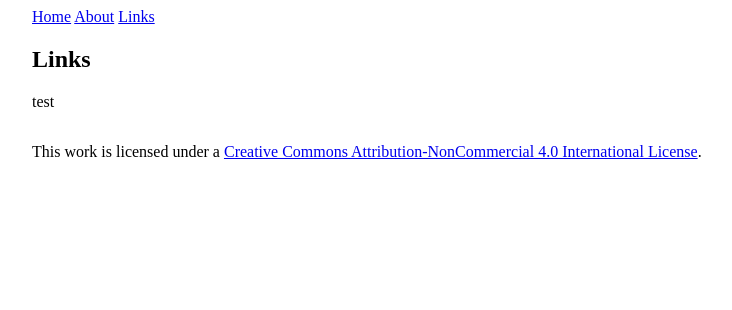
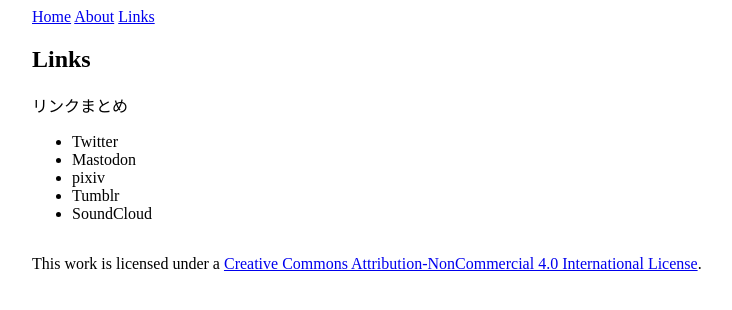
Before and after one commit to keynote-mi/keynote-mi.github.io, a Jekyll site: the page built from links/index.md, in a window 1280 px wide. Shown: the top 310 px of the page, without its empty margins (208-940 px from the left). Built offline with Jekyll 4.4.1, drawn with Linux system fonts in a browser that asks for light colours; nearby versions of some CDN libraries; library files that are not in the unit come from our copies.

Commit message:
Update index.md

```diff
--- a/links/index.md
+++ b/links/index.md
@@ -3,4 +3,9 @@ layout: page
 title: Links
 ---
 
-test
+リンクまとめ
+- Twitter
+- Mastodon
+- pixiv
+- Tumblr
+- SoundCloud
```
